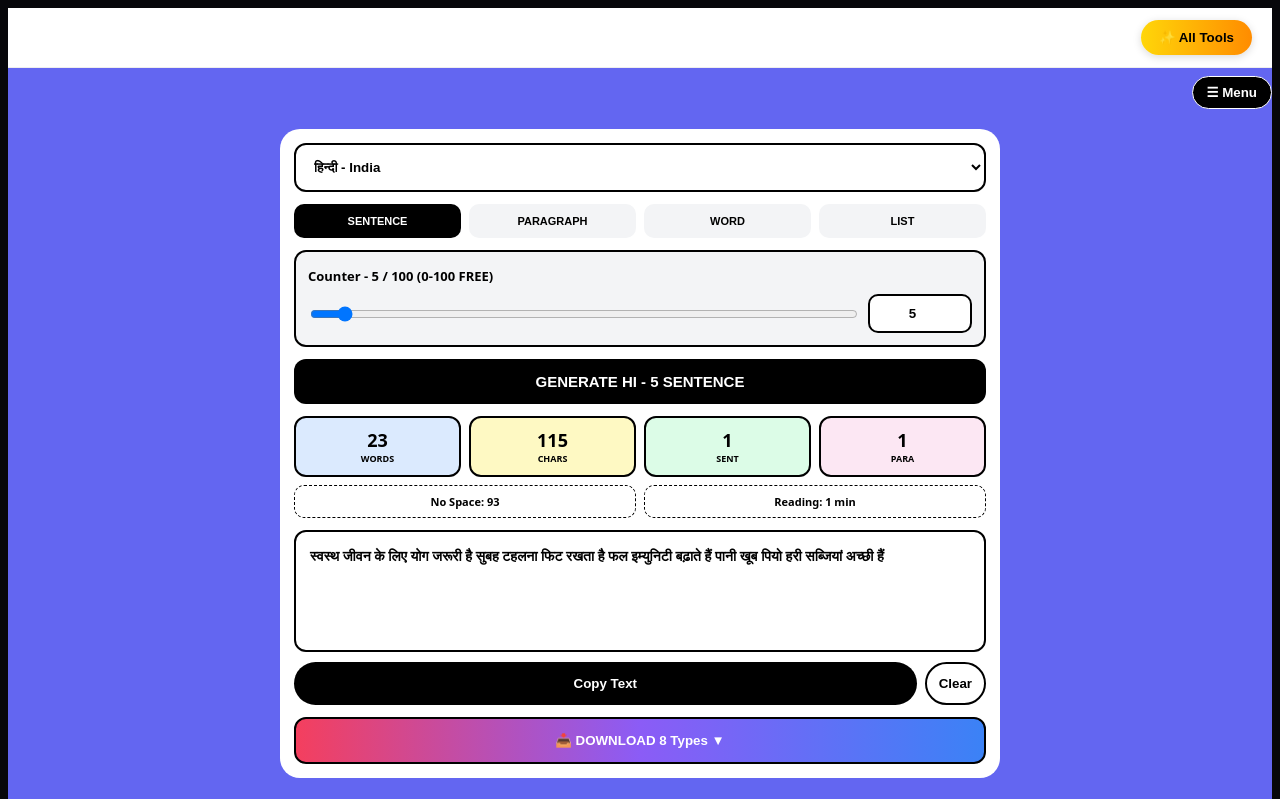
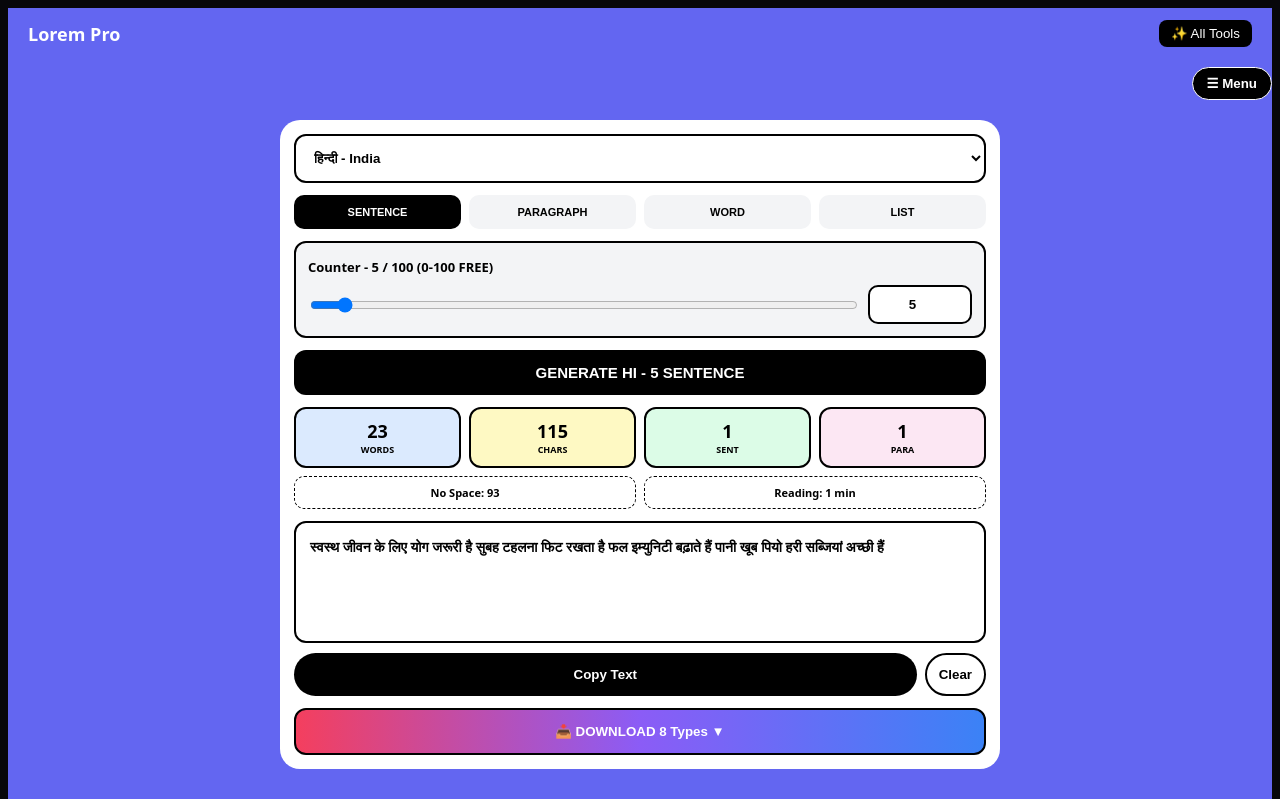
Before and after one commit to Ravs10/lorem-pro-tool, a Next.js app: page / in a window 1280 px wide. Shown: the top 799 px of the page. Built offline with nearby package versions, Linux system fonts and the light colour scheme.

Commit message:
Refactor Header component styles and props

```diff
--- a/app/components/Header.js
+++ b/app/components/Header.js
@@ -1,7 +1,7 @@
 "use client";
 import { usePathname, useRouter } from "next/navigation";
 
-export default function Header({ onCloseMenu }) {
+export default function Header(){
   const pathname = usePathname();
   const router = useRouter();
   const isToolsPage = pathname === "/tools";
@@ -9,16 +9,15 @@ export default function Header({ onCloseMenu }) {
   const handleClick = () => {
     if (isToolsPage) {
       router.push("/");
-      if (onCloseMenu) onCloseMenu();
     } else {
       router.push("/tools");
     }
   };
 
   return (
-    <header style={{display:"flex", justifyContent:"space-between", alignItems:"center", padding:"12px 20px", background:"#fff", borderBottom:"1px solid #eee"}}>
-      <div style={{fontWeight:"800", fontSize:"20px"}}>Lorem Pro Tool</div>
-      <button onClick={handleClick} style={{padding:"10px 18px", borderRadius:"25px", border:"none", background:"linear-gradient(90deg, #FFD60A, #FF8C00)", color:"#000", fontWeight:"800", cursor:"pointer", boxShadow:"0 2px 8px rgba(0,0,0,0.15)"}}>
+    <header style={{display:"flex", justifyContent:"space-between", alignItems:"center", padding:"12px 20px"}}>
+      <div style={{fontWeight:"800", fontSize:"18px"}}>Lorem Pro</div>
+      <button onClick={handleClick} style={{padding:"6px 12px", borderRadius:"8px", background:"black", color:"white", border:"none", cursor:"pointer"}}>
         {isToolsPage ? "← Back" : "✨ All Tools"}
       </button>
     </header>
```
